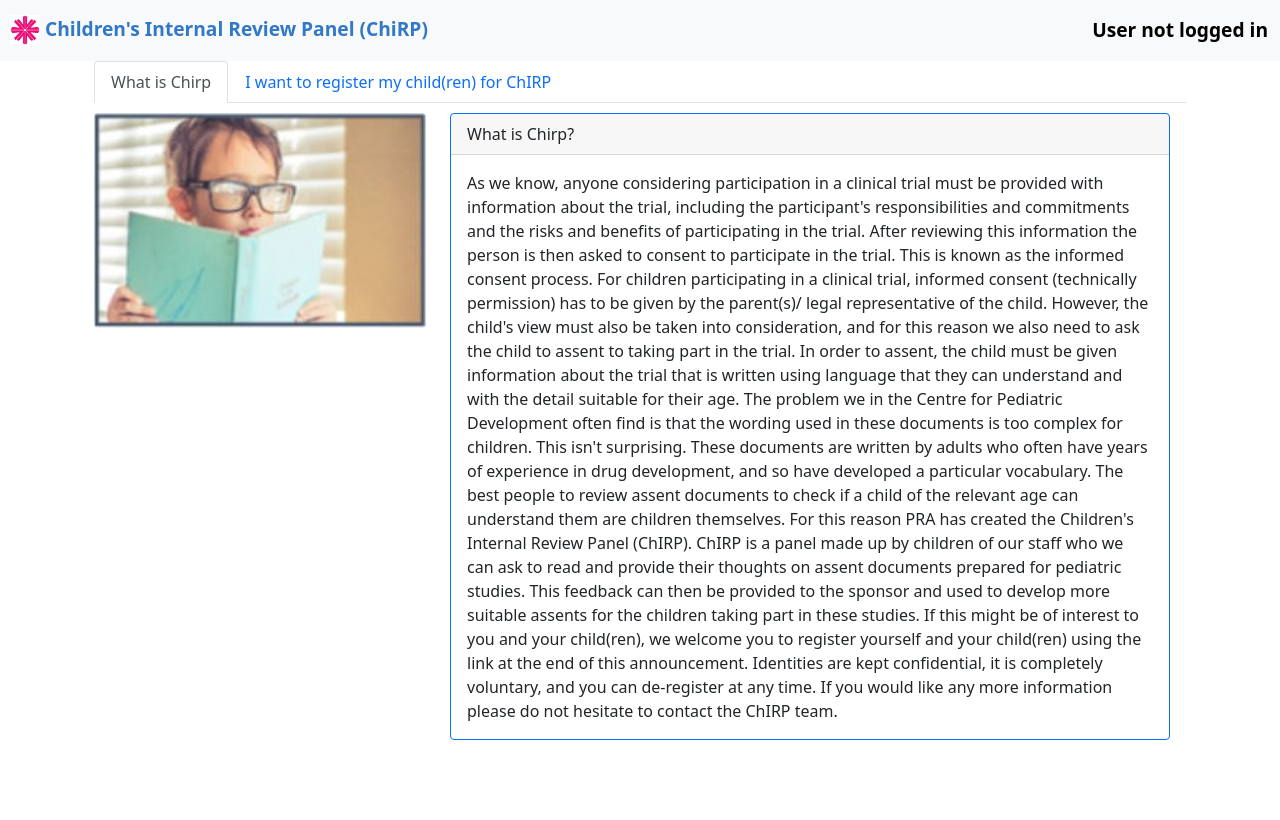
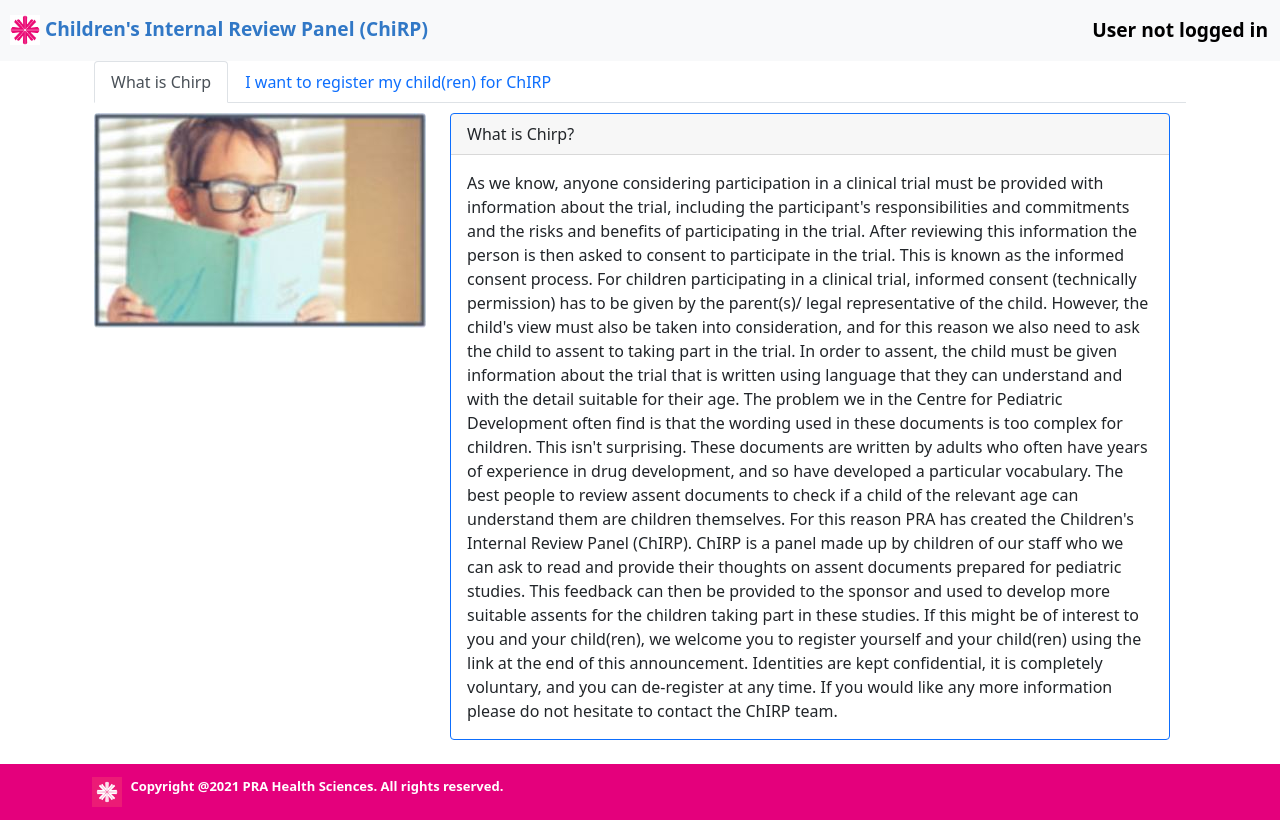
Before and after one commit to Roshith93/chP, a React (Create React App) app: page / in a window 1280 px wide. Built offline with nearby package versions, Linux system fonts and the light colour scheme; no server answers.

Commit message:
added footer

```diff
--- a/src/App.js
+++ b/src/App.js
@@ -7,6 +7,7 @@
 import { UserContextProvider } from './Context/UserContext'
 import { ConfirmDeleteModal } from './components/ConfirmDeleteModal'
 import { Toast } from './components/ToastContainer'
+import { Footer } from './components/Footer'
 
 const App = () => {
   return (
@@ -19,6 +20,7 @@
       <Container>
         <HomeContainer />
       </Container>
+      <Footer />
     </>
   )
 }
--- /dev/null
+++ b/src/components/Footer.js
@@ -0,0 +1,37 @@
+import { useContext } from 'react'
+import Navbar from 'react-bootstrap/Navbar'
+import Container from 'react-bootstrap/Container'
+
+import { ChirpContext } from '../Context/ChirpContext'
+
+export const Footer = () => {
+ const { tabKeys } = useContext(ChirpContext)
+  return (
+   <Navbar expand='sm' variant='light' style={{backgroundColor: '#e4007c'}} fixed={tabKeys === 'deregister' ? 'bottom': ''}>
+    <Container  style={{width:"100%"}}>
+
+   <Navbar.Brand
+     href='#home'
+     style={{
+      paddingLeft: '10px',
+      fontSize: 'small',
+      fontWeight: 'bold',
+       color: '#fff',
+       // backgroundColor: '#cb4d97',
+      }}
+   >
+     <img
+       alt=''
+       src='/images/sub_logo.jpg'
+       width='30'
+       height='30'
+       className='d-inline-block align-top'
+     />{' '}
+    <span style={{margin:'5px'}}>
+     {`Copyright @${new Date().getFullYear()} PRA Health Sciences. All rights reserved.`}
+     </span>
+   </Navbar.Brand>
+       </Container>
+   </Navbar>
+  )
+}
```
